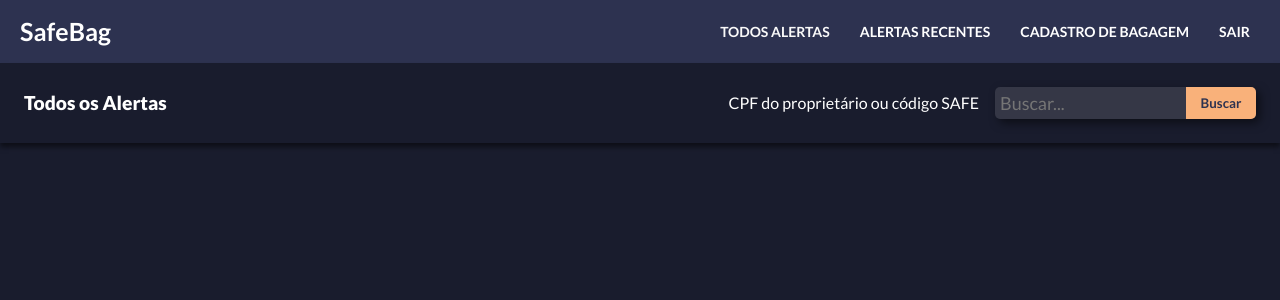
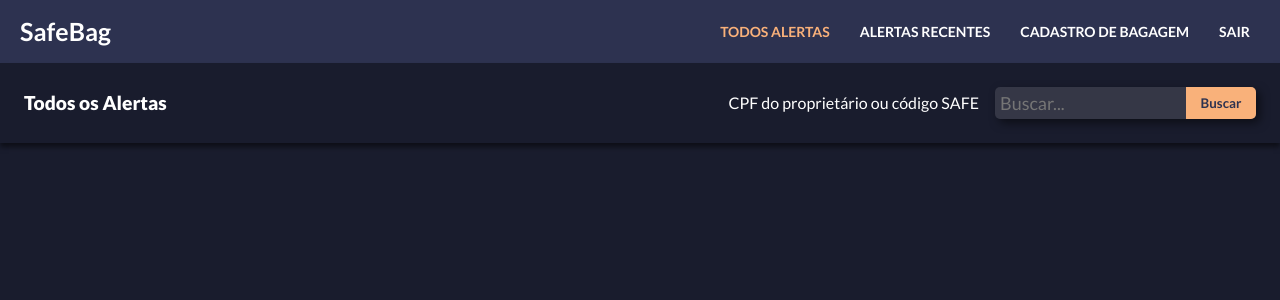
Before and after one commit to biancacordebello/SafeBag, a PHP site: page /pages/main.html in a window 1280 px wide, with the pointer over the restyled element. Shown: the top 300 px of the page. Run offline with PHP 8.4, Linux system fonts and the light colour scheme; some libraries are stand-ins or nearby versions.

Commit message:
fixed nav color

```diff
--- a/assets/styles/web/navbar.css
+++ b/assets/styles/web/navbar.css
@@ -41,7 +41,7 @@ a {
 }
 
 .navbar_link:hover{
-  color: #f9f9f9;
+  color: #f9b17a;
 
 }
 
```
